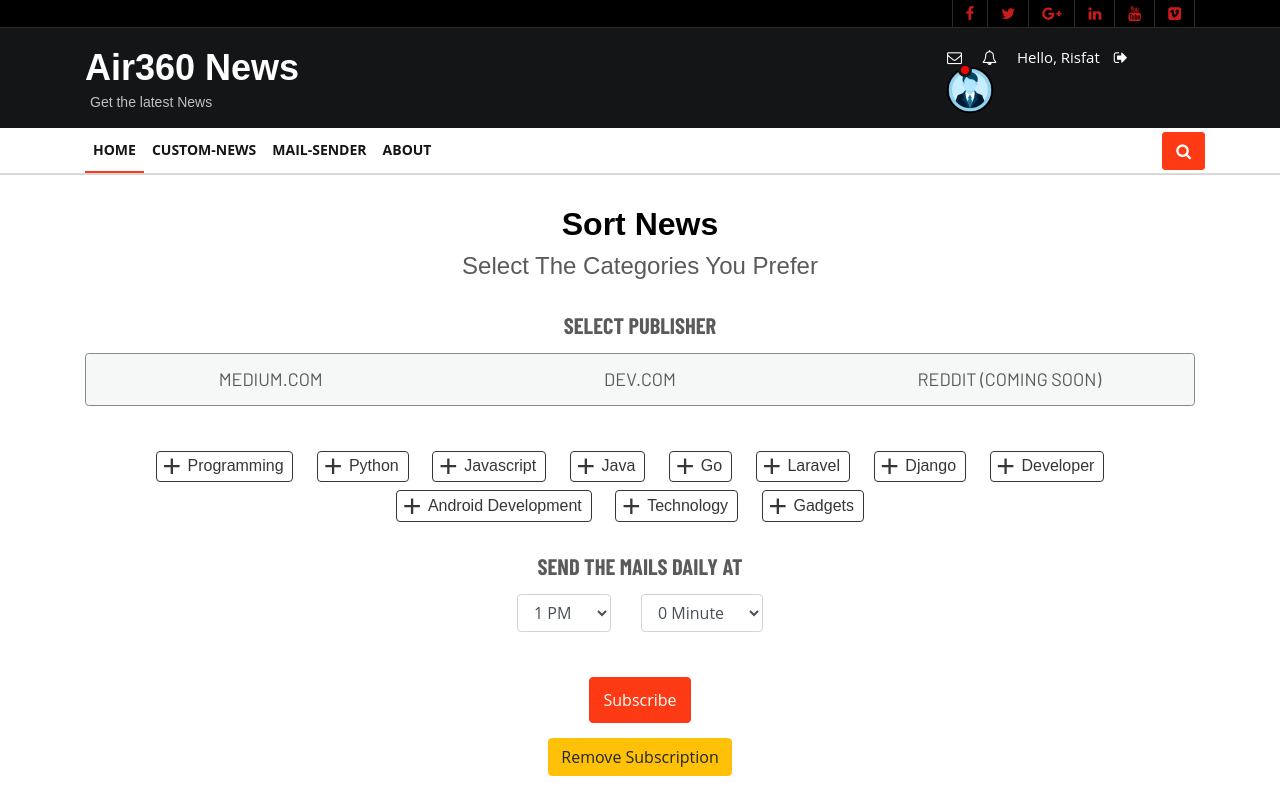
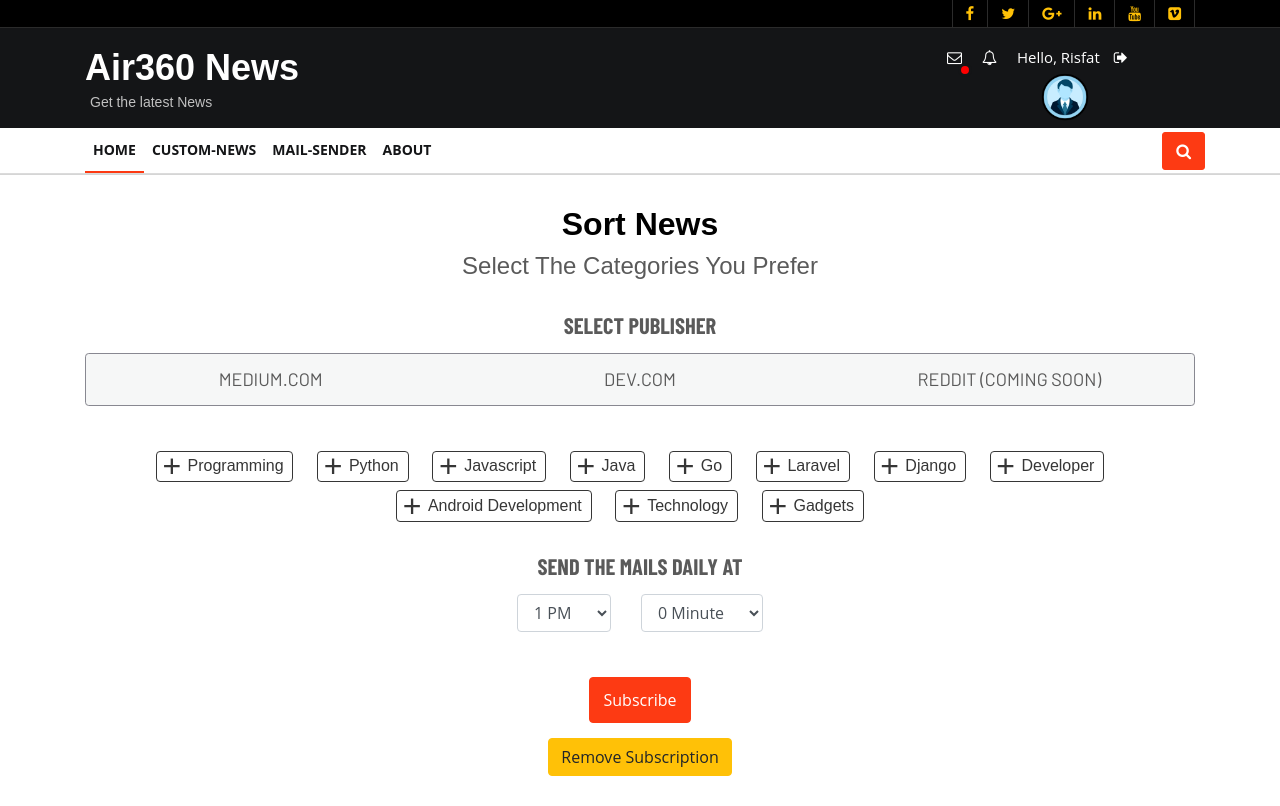
Before and after one commit to risfat/Air360-The_Ultimate_News-Feed, a Django app: page /mail/ in a window 1280 px wide. Shown: the top 806 px of the page. Run offline with Django 3.2, Linux system fonts and the light colour scheme; a user stored in the database is signed in; parts of the project's set-up code (start-up, migrations or seed data) failed here and were passed over; some libraries are stand-ins or nearby versions; some web fonts are replaced.

Commit message:
Some Major Bugs Fixed

```diff
--- a/news/static/news/css/style.css
+++ b/news/static/news/css/style.css
@@ -29,7 +29,7 @@ section{padding: 30px 0; float: left; width: 100%}
 header{float: left; width:100%}
 .small-top{ border-bottom: 1px solid #2b2b2b;float: left; width: 100%; background: #000}
 .small-top .social-icon{float: right;}
-.small-top .social-icon a {border-left: 1px solid #2b2b2b; color: #ca1b1b; float: left; padding: 6px 13px;}
+.small-top .social-icon a {border-left: 1px solid #2b2b2b; color: #ffc107; float: left; padding: 6px 13px;}
 .small-top .social-icon a:last-child {border-right: 1px solid #2b2b2b;}
 .small-top .social-icon a:hover {color:#FD3A13; text-decoration: none;}
 .small-top .date-sec {font-size: 13px; font-weight: 600; float: left; margin-top: 4px; color: #898989}
@@ -41,7 +41,7 @@ header{float: left; width:100%}
 .top-head .admin-bar a:hover{color: #ff0000}
 .top-head .admin-bar a i{margin-right: 6px;}
 .top-head .admin-bar .ping {background: #ff0000; border: 3px solid #141517; border-radius: 50%; height: 14px; position: absolute; right: 3px;    top: 13px; width: 14px; z-index: 1;}
-.top-head .admin-bar img {float: right; height: 50px; width: 50px; margin-left: 5px;}
+.top-head .admin-bar img {float: right; height: 50px; width: 50px; margin-left: 100px; margin-top: 7px;}
 .top-nav{background: #fff; padding: 0; border-bottom: 1px solid #dbdbdb}
 .top-nav .nav-link {padding-bottom: 0.7rem; padding-top: 0.7rem;}
 .top-nav .navbar-nav .nav-item + .nav-item{margin-left:0}
```
Also changed, not shown: news/templates/custom_results.html (+20 -1 lines), db.sqlite3.
